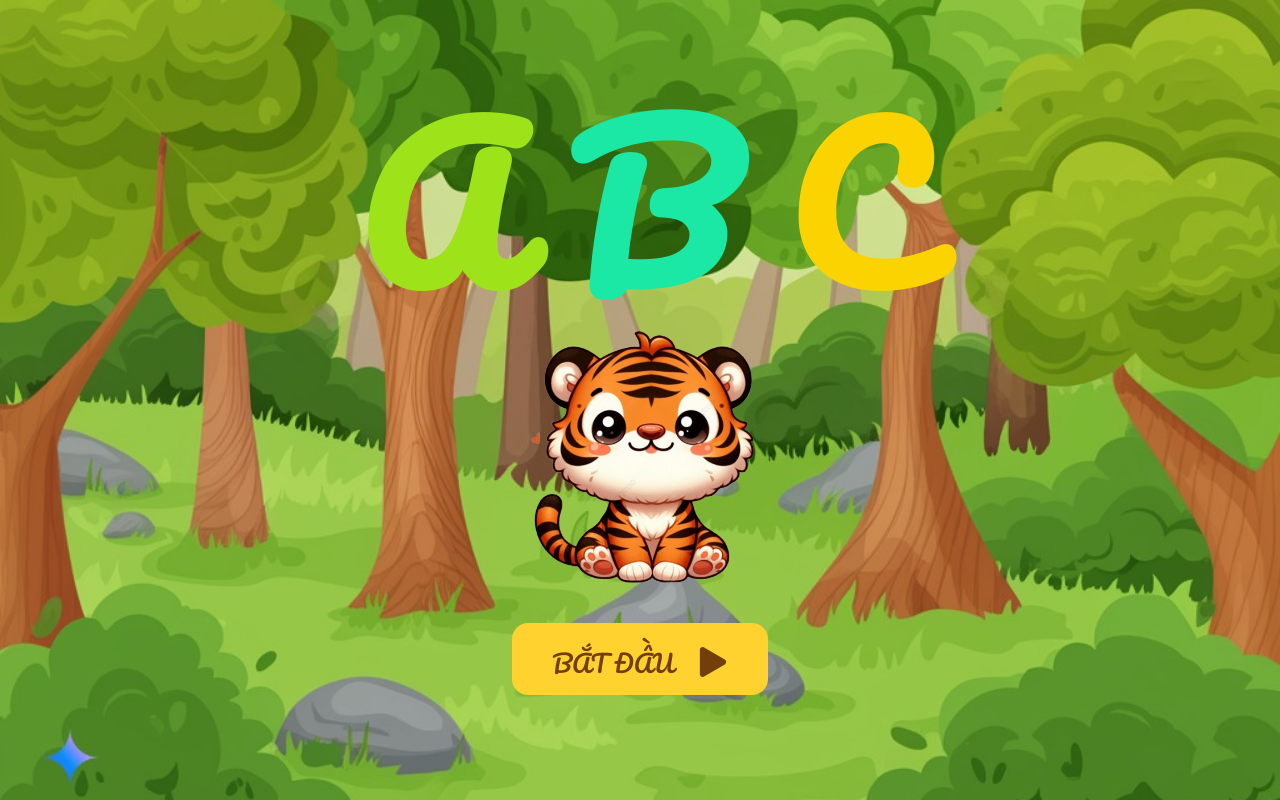
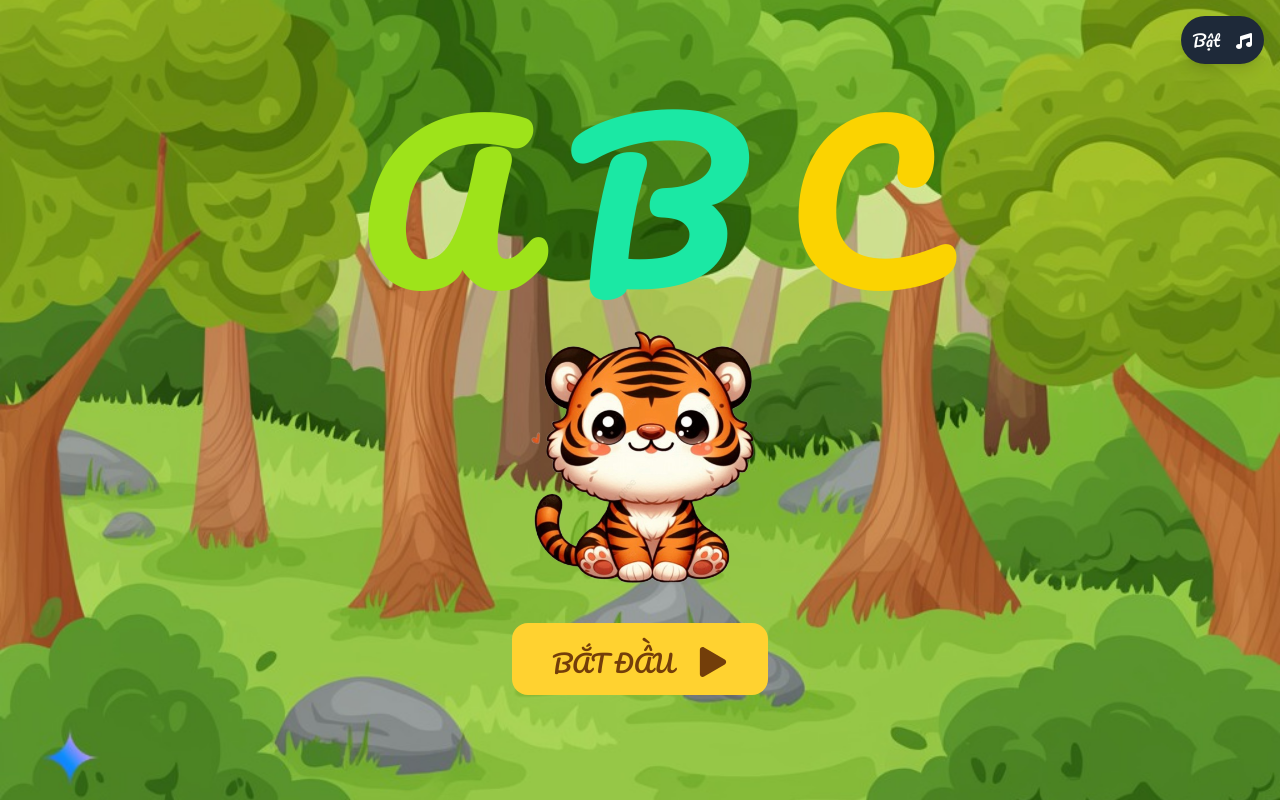
Before and after one commit to HungNguyen0210/Spell, a Next.js app: page / in a window 1280 px wide. Built offline with nearby package versions, Linux system fonts and the light colour scheme.

Commit message:
Add Music Theme

```diff
--- a/package.json
+++ b/package.json
@@ -9,6 +9,9 @@
     "lint": "next lint"
   },
   "dependencies": {
+    "@fortawesome/fontawesome-free": "^6.7.2",
+    "be-hoc-chu-cai": "file:",
+    "font-awesome": "^4.7.0",
     "next": "15.2.2",
     "react": "^19.0.0",
     "react-dom": "^19.0.0",
--- /dev/null
+++ b/src/ui/MusicToggle.jsx
@@ -0,0 +1,47 @@
+import { useEffect, useRef, useState } from "react";
+
+const MusicToggle = () => {
+    const [isPlaying, setIsPlaying] = useState(false);
+    const audioRef = useRef(null);
+
+    useEffect(() => {
+        audioRef.current = new Audio("/audio/Christmas-Time-chosic.com_.mp3");
+        audioRef.current.loop = true;
+        return () => {
+            audioRef.current.pause();
+        };
+    }, []);
+
+    const handleToggleMusic = () => {
+        if (isPlaying) {
+            audioRef.current.pause();
+            setIsPlaying(false);
+        } else {
+            const playPromise = audioRef.current.play();
+            if (playPromise !== undefined) {
+                playPromise
+                    .then(() => setIsPlaying(true))
+                    .catch((error) => console.error("Lỗi phát nhạc:", error));
+            }
+        }
+    };
+
+    return (
+        <button
+            onClick={handleToggleMusic}
+            className="fixed top-4 right-4 p-3 bg-gray-800 text-white rounded-full shadow-lg hover:bg-gray-700 transition duration-300"
+        >
+            {isPlaying ? (
+                <p>
+                    Tắt <i className="pl-3 fa-solid fa-music"></i>
+                </p>
+            ) : (
+                <p>
+                    Bật <i className="pl-3 fa-solid fa-music"></i>
+                </p>
+            )}
+        </button>
+    );
+};
+
+export default MusicToggle;
--- a/src/ui/homepage.jsx
+++ b/src/ui/homepage.jsx
@@ -1,9 +1,10 @@
 "use client";
 
+import Spell from "@ui/spell";
+import Image from "next/image";
 import { useState } from "react";
-import Image from "next/image";
 import { FaPlay } from "react-icons/fa";
-import Spell from "@ui/spell";
+import MusicToggle from "../ui/MusicToggle";
 
 export default function Homepage() {
     const [showSpell, setShowSpell] = useState(false);
@@ -12,6 +13,7 @@ export default function Homepage() {
         <Spell />
     ) : (
         <div className="min-h-screen flex flex-col justify-center items-center gap-6 bg-cover bg-[url(/bg.png)] bg-center bg-no-repeat">
+            <MusicToggle />
             <div className="lg:text-[200px] text-8xl pt-24 pb-12 lg:pb-0 lg:pt-0 font-bold flex justify-center">
                 <div className="text-[rgb(158,227,26)]">
                     A<span className="text-[rgb(27,232,164)]"> B</span>
--- a/src/ui/spell.jsx
+++ b/src/ui/spell.jsx
@@ -1,12 +1,13 @@
 "use client";
 
+import { highlightLetter } from "@/utils";
+import Image from "next/image";
 import { useState } from "react";
-import Image from "next/image";
 import { IoIosCloseCircleOutline } from "react-icons/io";
+import "swiper/css";
 import { Swiper, SwiperSlide } from "swiper/react";
-import "swiper/css";
 import { alphabet } from "./data";
-import { highlightLetter } from "@/utils";
+import MusicToggle from "./MusicToggle";
 
 const Spell = () => {
     const [crackedEggs, setCrackedEggs] = useState({});
@@ -32,7 +33,7 @@ const Spell = () => {
 
         setSelectedExamples((prev) => ({
             ...prev,
-      [letter]: highlightedExample,
+            [letter]: highlightedExample
         }));
         setLearnedEggs((prev) => [...prev, letter]);
     };
@@ -45,6 +46,7 @@ const Spell = () => {
             className="h-screen w-screen flex flex-col justify-center items-center bg-cover bg-center bg-no-repeat"
             style={{ backgroundImage: "url('/bg.png')" }}
         >
+            <MusicToggle />
             {showModal && (
                 <div className="fixed inset-0 flex justify-center items-center z-50 bg-opacity-50">
                     <div className="bg-white p-6 rounded-3xl shadow-lg text-center relative lg:max-w-xl lg:h-64 max-w-[300px]">
@@ -55,7 +57,8 @@ const Spell = () => {
                             <IoIosCloseCircleOutline className="lg:text-5xl text-4xl" />
                         </button>
                         <p className="text-2xl lg:text-5xl pt-6 lg:pt-12 font-semibold text-red-500">
-              Bé hãy học xong từ trước đó trước khi chọn trứng này!
+                            Bé hãy học xong từ trước đó trước khi chọn trứng
+                            này!
                         </p>
                     </div>
                 </div>
@@ -66,12 +69,15 @@ const Spell = () => {
                     spaceBetween={10}
                     breakpoints={{
                         375: { slidesPerView: 1 },
-            1024: { slidesPerView: 3.3 },
+                        1024: { slidesPerView: 3.3 }
                     }}
                     className="w-full h-full"
                 >
                     {alphabet.map((egg, index) => (
-            <SwiperSlide key={egg.letter} className="flex justify-center">
+                        <SwiperSlide
+                            key={egg.letter}
+                            className="flex justify-center"
+                        >
                             <div className="relative w-[300px] h-[300px] flex flex-col items-center">
                                 {selectedExamples[egg.letter] ? (
                                     <div className="flex flex-col items-center absolute top-0 left-0 w-full h-full">
@@ -87,14 +93,18 @@ const Spell = () => {
                                         <span
                                             className="text-5xl font-bold text-black text-center mt-2"
                                             dangerouslySetInnerHTML={{
-                        __html: selectedExamples[egg.letter],
+                                                __html: selectedExamples[
+                                                    egg.letter
+                                                ]
                                             }}
                                         ></span>
                                     </div>
                                 ) : crackedEggs[egg.letter] === "hidden" ? (
                                     <span
                                         className="text-[250px] font-bold absolute top-16 left-8 text-black cursor-pointer"
-                    onClick={() => handleShowExample(egg.letter)}
+                                        onClick={() =>
+                                            handleShowExample(egg.letter)
+                                        }
                                     >
                                         {egg.letter}
                                     </span>
@@ -106,9 +116,12 @@ const Spell = () => {
                                             width={350}
                                             height={350}
                                             className="cursor-pointer pt-14 lg:pt-14 transition-transform active:scale-90"
-                      onClick={() => handleCrack(egg.letter, index)}
+                                            onClick={() =>
+                                                handleCrack(egg.letter, index)
+                                            }
                                         />
-                    {crackedEggs[egg.letter] === "cracked" && (
+                                        {crackedEggs[egg.letter] ===
+                                            "cracked" && (
                                             <Image
                                                 src="/cracked.png"
                                                 alt="Cracked Egg"
--- a/src/utils/index.js
+++ b/src/utils/index.js
@@ -1 +1,2 @@
-export { highlightLetter } from "./highlightLetter"
+export { highlightLetter } from "./highlightLetter";
+import "@fortawesome/fontawesome-free/css/all.min.css";
```
Also changed, not shown: 2 other files (tests, documents, lock files or other folders). Lines whose indentation alone changed are shown as unchanged.
